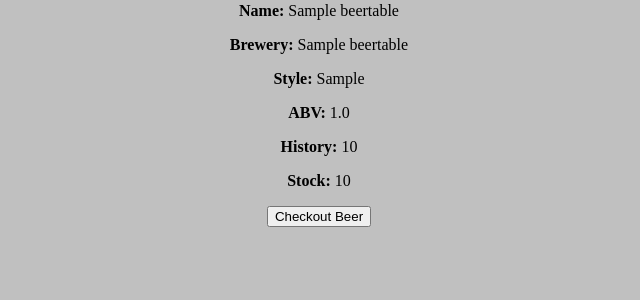
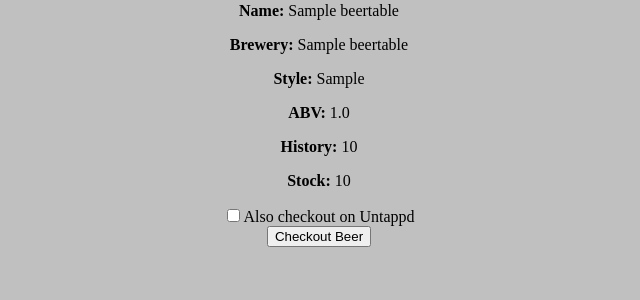
Before and after one commit to marshall91/beerstock, a Django app: page /beers/checkout_beer/1/ in a window 1280 px wide. Shown: the part 378-678 px from the top of the page, without its empty margins (321-961 px from the left). Run offline with Django 3.2, Linux system fonts and the light colour scheme; a user stored in the database is signed in; tables that the repository leaves empty hold one stand-in row (values such as "Sample post"); grey boxes marked "Sample" are stand-in pictures; parts of the project's set-up code (start-up, migrations or seed data) failed here and were passed over.

Commit message:
Added untappd checkout

```diff
--- a/BeerStock/templates/beers/account_info.html
+++ b/BeerStock/templates/beers/account_info.html
@@ -4,6 +4,7 @@
 
 <body bgcolor="silver">
 	{% include "beers/toolbar.html" %}
-	<p>Welcome {{ user.username }}</p>
-	<a href="https://untappd.com/oauth/authenticate/?client_id={{ CLIENTID }}&response_type=code&redirect_url={{ REDIRECT_URL }}">Link Untappd Account</a>
+	<p align="center">Welcome {{ user.username }}<br>
+		<a href="https://untappd.com/oauth/authenticate/?client_id={{ CLIENTID }}&response_type=code&redirect_url={{ REDIRECT_URL }}">Link Untappd Account</a>
+		</p>
 </body>
--- a/BeerStock/templates/beers/toolbar.html
+++ b/BeerStock/templates/beers/toolbar.html
@@ -56,6 +56,7 @@
 			{% else %}
 				<li><a href="#">{{ user.username }}</a>
 					<ul>
+						<li><a href="/beers/account_info">Account Info</a></li>
 						<li><a href="/beers/logout">Logout</a></li>
 					</ul>
 				</li>
--- a/BeerStock/templates/beers/untappd_beer_checkout.html
+++ b/BeerStock/templates/beers/untappd_beer_checkout.html
@@ -14,7 +14,9 @@
 		<p align="center"><b>Stock: </b>{{ stock.amountInStock }}</p>
 		<form method="post">
 			{% csrf_token %}
-			<p align="center"><input type="submit" value="Checkout Beer"></p>
+			<p align="center">
+				<input type="checkbox" name="untappdCheckout" value="untappdCheckout">Also checkout on Untappd<br>
+				<input type="submit" value="Checkout Beer"></p>
 		</form>
 	{% else %}
 		<p align="center">No beer available.</p>
--- a/beers/views.py
+++ b/beers/views.py
@@ -138,6 +138,17 @@ def checkout_beer(request, bid):
 		stock.save()
 		history = HistoryTable(owner=request.user, untappdId=beer.untappdId, beerName=beer.name)
 		history.save()
+		untappdCheckout = request.POST.get("untappdCheckout", "")
+		print untappdCheckout
+		if(untappdCheckout):
+			member = MemberTable.objects.get(user=request.user)
+			params = urllib.urlencode({'access_token': member.untappdAuth, 'gmt_offset': member.gmtOffset, 'timezone': member.timezone, 'bid': bid})
+			conn = httplib.HTTPConnection("api.untappd.com")
+			conn.request("POST", "/v4/checkin/add?"+params)
+			response = conn.getresponse()
+			jsonResponse = json.loads(response.read())
+			conn.close()
+
 		context = Context({
 			'user' : request.user,
 		})
```
